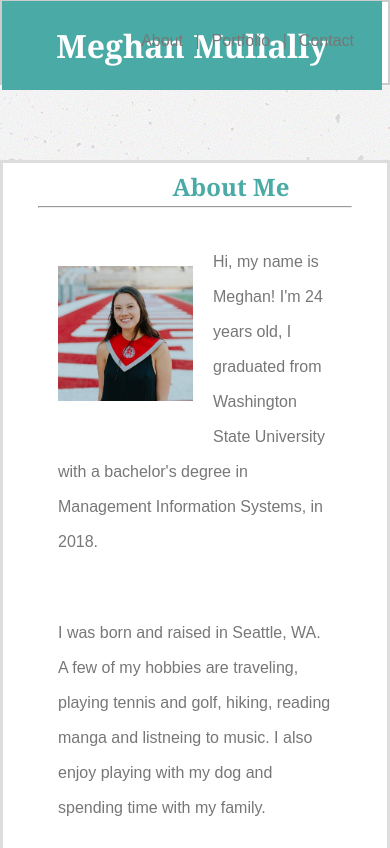
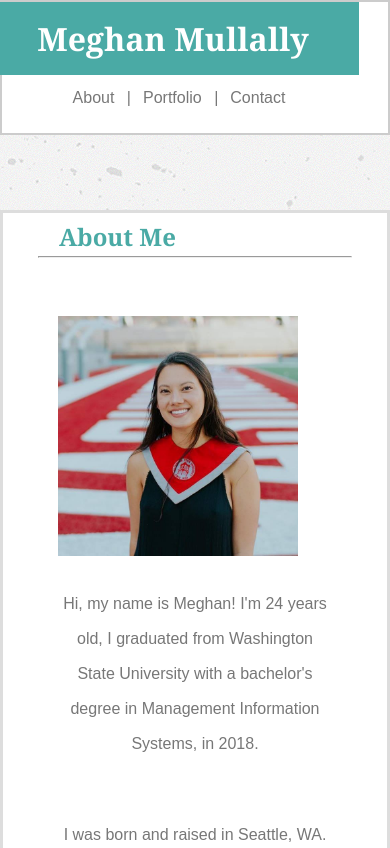
Before and after one commit to meghanmullally/Responsive-Poortfolio, a plain HTML site: page index.html in a window 390 px wide. Shown: the top 848 px of the page. Drawn offline with Linux system fonts and the light colour scheme.

Commit message:
fixed the positioning of my header, logo name and nav bar for the media 640 so it looks more like the image example. portfolio will now be in a column vs a row as well

```diff
--- a/assets/css/style.css
+++ b/assets/css/style.css
@@ -272,7 +272,7 @@ footer {
 
   #about-me,
   #contact,
-  #portfolio{
+  #portfolio {
     max-width: 720px;
     width: 100%;
   }
@@ -366,34 +366,48 @@ img {
 
 @media screen and (max-width: 640px) {
 
+body {
+  width: 100%;
+}
+
   header {
     position: static;
+    width: 100%;
+    height: 135px;
+    margin: 0;
+    padding: 0;
   }
 
 
   #logo-name {
-    position: absolute;
-    top: 1px;
-    left: 2px;
+    position: relative;
+    top: 0;
+    left: -15px;
     font-family: 'Georgia', Times, 'Times New Roman', serif;
     background-color: #4aaaa5;
-    padding: 23px;
+    padding: 15px;
     margin: 0;
-    width: 380px;
+    width: 372px;
     text-align: center;
-    float: left;
     color: #ffffff;
   }
 
 
   nav {
-  position: absolute ;
-  right: -4px;
+    position: relative;
+    width: 100%;
+    max-width: 625px;
+    text-align: center;
+    margin-left: auto;
+    margin-right: auto;
+    padding: 10px;
+    top: 4px;
   }
 
   #about-me,
   #contact,
-    #portfolio{
+  #portfolio {
+    text-align: left;
     max-width: 620px;
     width: 100%;
   }
@@ -403,11 +417,26 @@ nav {
     width: 100%;
   }
 
+
+/*About Me content*/
+
+#bio-image {
+  float: left;
+  width: 100%;
+  max-width: 240px;
+}
+
+ .main-p {
+ text-align: center;
+}
+
+
   /*Portfolio content*/
 
   .row {
     display: flex;
     flex-wrap: wrap;
+    flex-direction: column;
   }
 
 
@@ -437,8 +466,8 @@ nav {
   img {
     display: flex;
     flex-wrap: wrap;
-  width: 100%;
-  max-width: 135px;
+
+  width: 200px;
   }
 
   .imgTitle {
@@ -447,7 +476,7 @@ img {
     background-color: #4aaaa5;
     padding: 9px;
     bottom: 60px;
-  width: 135px;
+    width: 160px;
     text-align: center;
     color: #ffffff;
   }
--- a/index.html
+++ b/index.html
@@ -31,14 +31,14 @@
       <h1 id="about-me">About Me</h1>
       <hr>
       <img id="bio-image" src="assets/images/profile.jpg" alt="Photo of me">
-      <p>
+      <p class="main-p">
         Hi, my name is Meghan! I'm 24 years old, I graduated from Washington State University with a bachelor's degree in Management Information Systems, in 2018.
       </p>
       <!--I'm going to edit this later-->
-      <p>
+      <p class="main-p">
         I was born and raised in Seattle, WA. A few of my hobbies are traveling, playing tennis and golf, hiking, reading manga and listneing to music. I also enjoy playing with my dog and spending time with my family.
       </p>
-      <p>
+      <p class="main-p">
         I want to become a web developer, because in middle school and high school I had a tumblr. I would always mess around with the HTML but I never knew how to make full templates. I wasn't sure how to find the right resources to teach me at the time. I love seeing the outcome of a project and making the pages aesthically pleasing.
       </p>
 
```
Lines whose indentation alone changed are shown as unchanged.
